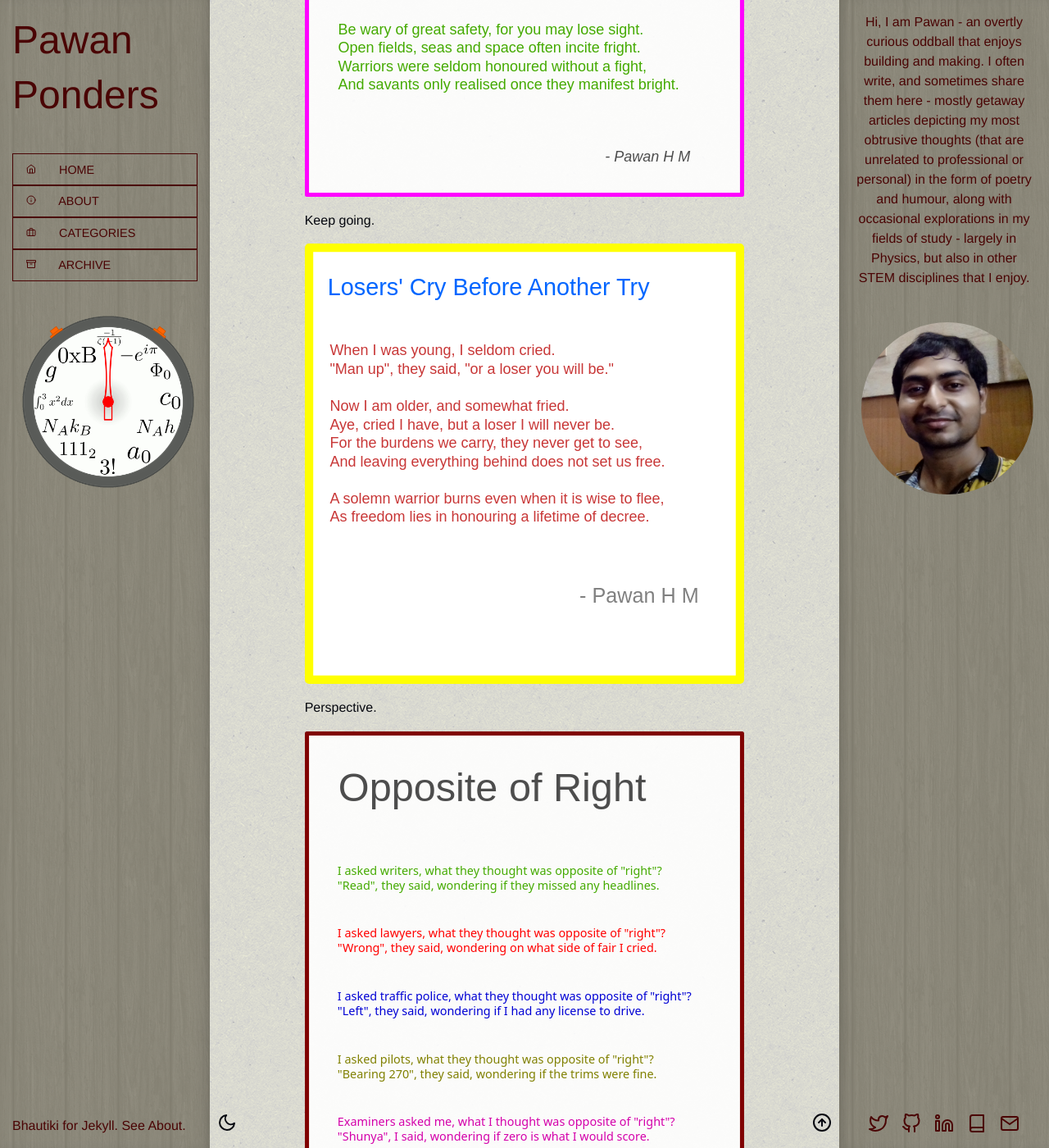
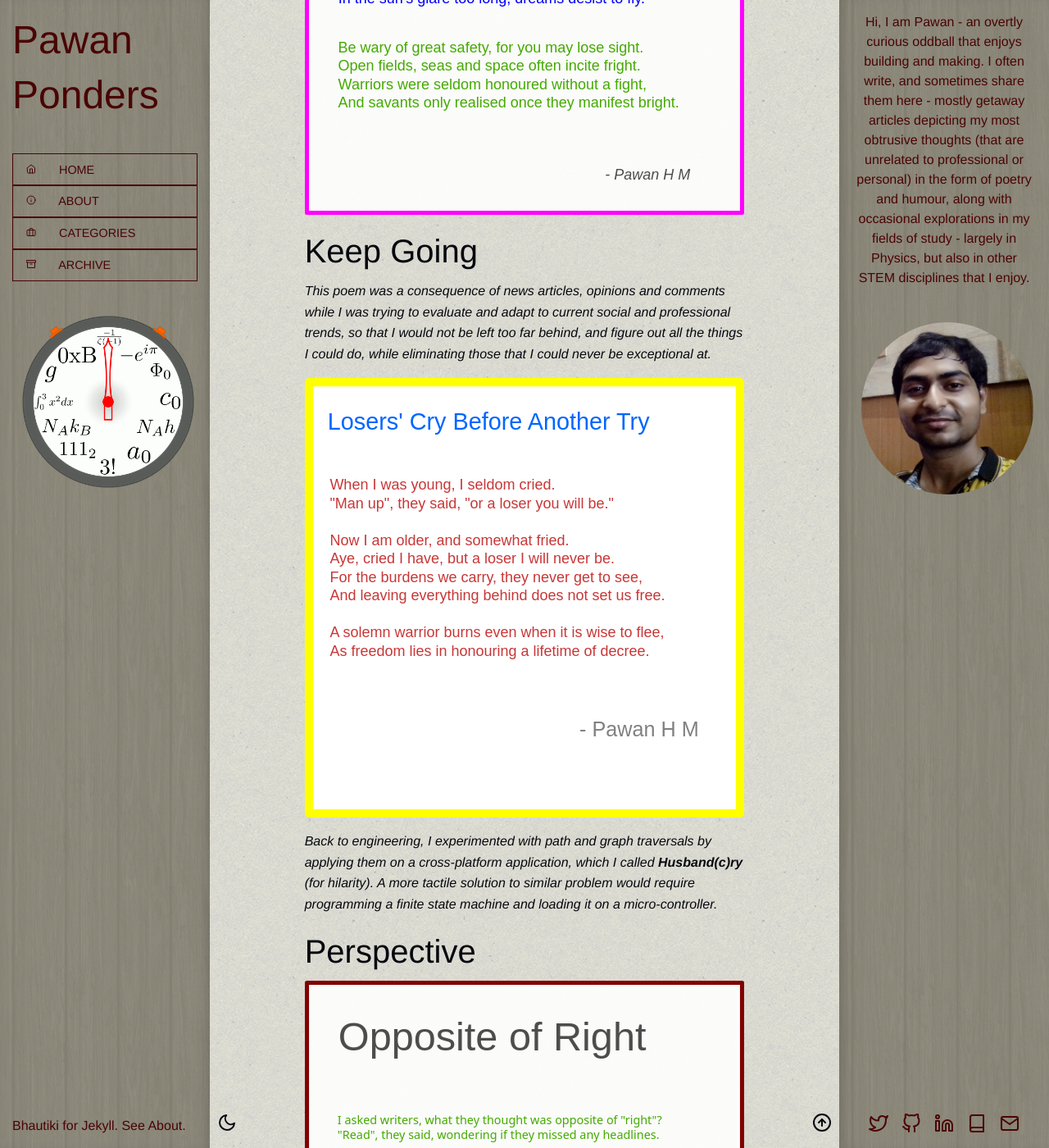
Before and after one commit to pawanmsr/pawanmsr.github.io, a Jekyll site: the page built from _posts/2023-06-15-take-a-break.markdown, in a window 1280 px wide and 1400 px high, scrolled down 786 px. Shown: the whole window at 82% size. Built offline with Jekyll 4.4.1, drawn with Linux system fonts in a browser that asks for light colours; some of the changed text lies outside the part shown.

Commit message:
add description

```diff
--- a/_posts/2023-06-15-take-a-break.markdown
+++ b/_posts/2023-06-15-take-a-break.markdown
@@ -8,15 +8,19 @@
 toc: false
 ---
 
-A dose of motivation.
+## A Dose of Motivation
 
 ![Take A Break](/assets/img/posts/tab.svg)
 
-Keep going.
+## Keep Going
+
+*This poem was a consequence of news articles, opinions and comments while I was trying to evaluate and adapt to current social and professional trends, so that I would not be left too far behind, and figure out all the things I could do, while eliminating those that I could never be exceptional at.*
 
 ![Losers' Cry Before Another Try](/assets/img/posts/lcbat.svg)
 
-Perspective.
+*Back to engineering, I experimented with path and graph traversals by applying them on a cross-platform application, which I called [Husband(c)ry](https://drive.google.com/file/d/1dWO48w6JSjfZhGTcCgc64NsyU-y8N965/view) (for hilarity). A more tactile solution to similar problem would require programming a finite state machine and loading it on a micro-controller.*
+
+## Perspective
 
 ![Opposite of Right](/assets/img/posts/oor.svg)
 
```
